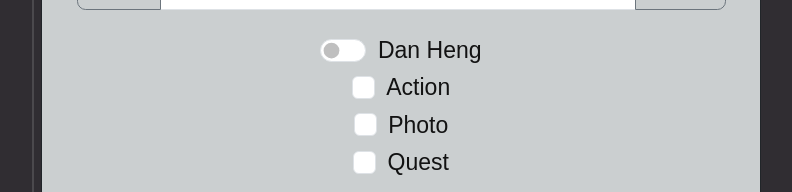
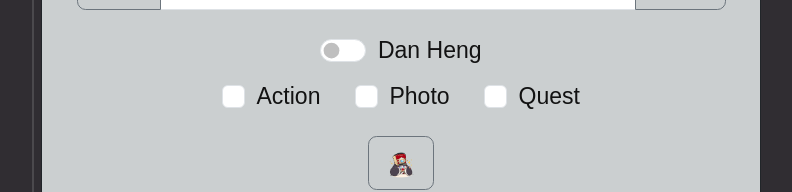
Before and after one commit to Ningyoplug/HSRchat, an Angular app: page / in a window 1280 px wide. Shown: the part 259-451 px from the top of the page, without its empty margins (239-1031 px from the left). Built offline with nearby package versions, Linux system fonts and the light colour scheme; a web font is replaced by a local one.

Commit message:
Checkboxes are now displayed horizontally

```diff
--- a/src/app/components/chat/chat.component.html
+++ b/src/app/components/chat/chat.component.html
@@ -122,8 +122,9 @@
                         }}</label>
                 </div>
 
+                <div class="d-flex justify-content-center mt-2">
                     <!-- ACTION CHECKBOX -->
-                <div class="form-check d-flex justify-content-center">
+                    <div class="form-check d-flex justify-content-center pe-4">
                         <input class="form-check-input me-2" type="checkbox" value="" id="flexCheckAction"
                             (click)="onActionChecked()" [disabled]="checked && !actionCheck">
                         <label class="form-check-label" for="flexCheckAction">
@@ -132,7 +133,7 @@
                     </div>
 
                     <!-- PHOTO CHECKBOX -->
-                <div class="form-check d-flex justify-content-center">
+                    <div class="form-check d-flex justify-content-center pe-4">
                         <input class="form-check-input me-2" type="checkbox" value="" id="flexCheckPhoto"
                             (click)="onPhotoChecked()" [disabled]="checked && !photoCheck">
                         <label class="form-check-label" for="flexCheckPhoto">
@@ -147,6 +148,7 @@
                         <label class="form-check-label" for="flexCheckQuest">
                             Quest
                         </label>
+                    </div>
                 </div>
 
                 <!-- STICKERS -->
@@ -223,8 +225,11 @@
                                         <p class="text-grey text-center">13/06/2024</p>
                                         <ul>
                                             <li>
-                                                Added a <i>Quests</i> feature! You can now add a fake quest at the end of the chat.<br>
-                                                You can choose whether the quest is an <i>Adventure Mission</i> (blue) or a <i>Companion Mission</i> (purple). You can also choose whether the quest has just been <i>accepted</i> or <i>completed</i>.
+                                                Added a <i>Quests</i> feature! You can now add a fake quest at the end
+                                                of the chat.<br>
+                                                You can choose whether the quest is an <i>Adventure Mission</i> (blue)
+                                                or a <i>Companion Mission</i> (purple). You can also choose whether the
+                                                quest has just been <i>accepted</i> or <i>completed</i>.
                                             </li>
                                         </ul>
 
```
Lines whose indentation alone changed are shown as unchanged.
